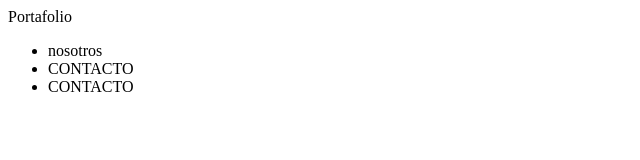
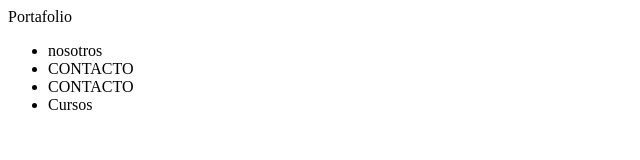
Before and after one commit to CSanchezHernandez/Portafolio, a plain HTML site: page index.html in a window 1280 px wide. Shown: the full height of the page, 0-640 px from the left. Drawn offline with Linux system fonts and the light colour scheme.

Commit message:
Agregando cursos a navbar

```diff
--- a/index.html
+++ b/index.html
@@ -1,5 +1,6 @@
 <!DOCTYPE html>
 <html lang="es">
+
 <head>
     <meta charset="UTF-8">
     <meta name="viewport" content="width=device-width, initial-scale=1.0">
@@ -15,9 +16,13 @@
         <li>nosotros</li>
         <li>CONTACTO</li>
         <li>CONTACTO</li>
+        <li>Cursos</li>
+
     </ul>
 </nav>
+
 <body>
 
 </body>
+
 </html>
```
